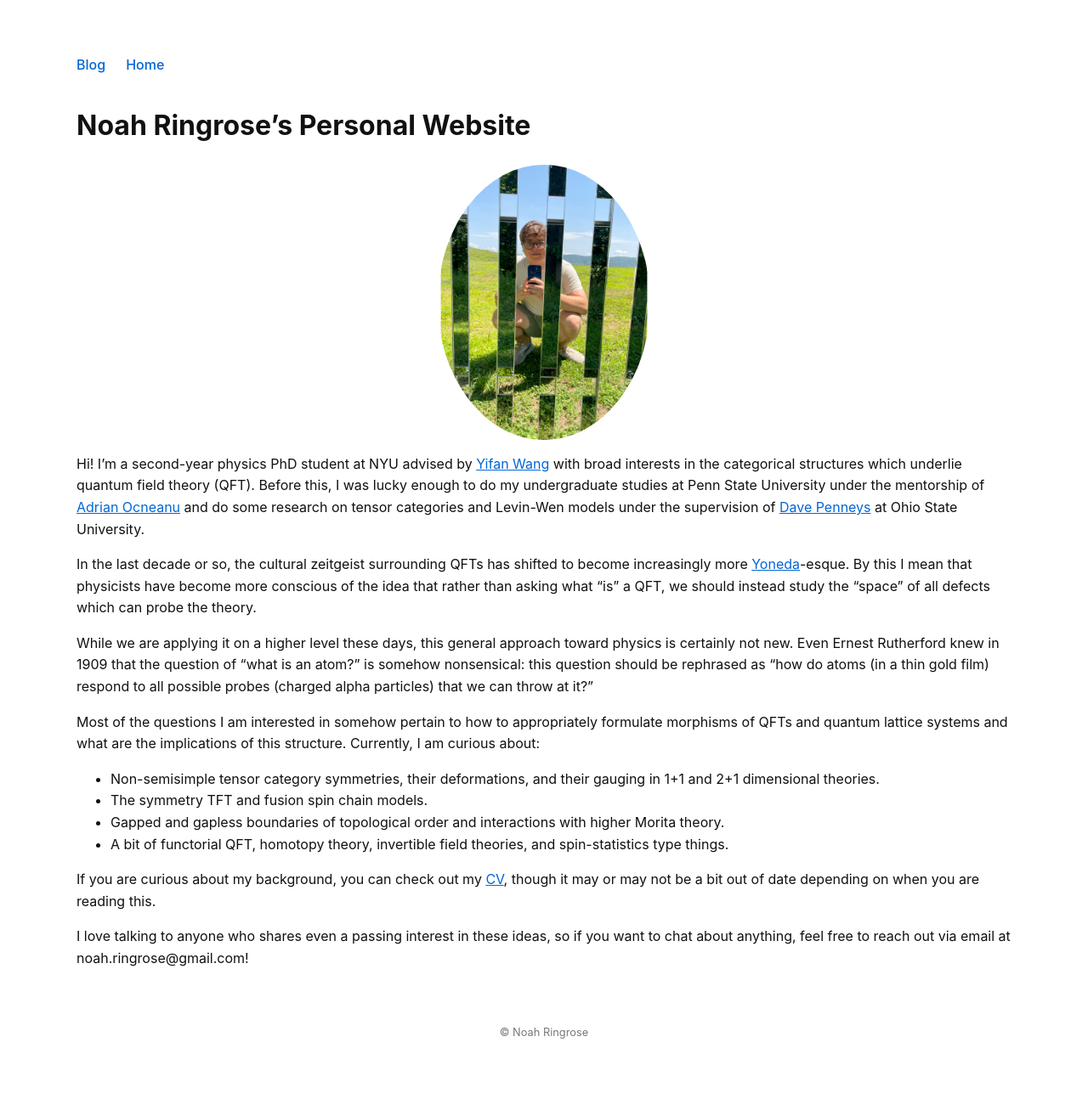
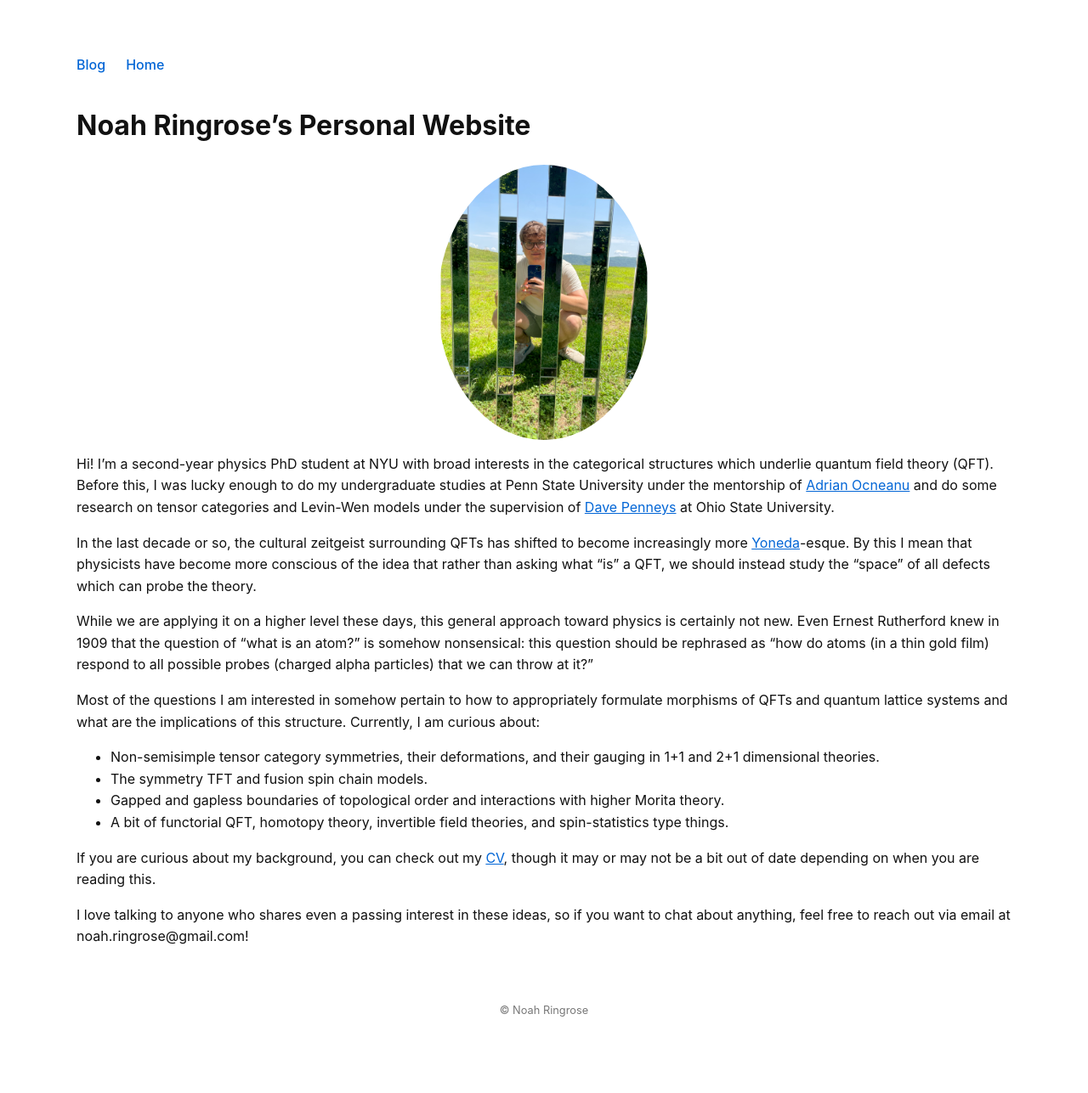
Before and after one commit to noahringrose/noahringrose.github.io, a Jekyll site: the page built from index.md, in a window 1280 px wide. Shown: the whole page at 85% size. Built offline with Jekyll 4.4.1, drawn with Linux system fonts in a browser that asks for light colours; after the commit the page ends 1261 px from its top, so only the background shows below that.

Commit message:
Update index.md

```diff
--- a/index.md
+++ b/index.md
@@ -6,7 +6,7 @@ title: Home
 
 <img src="/assets/mirrorfence.png" alt="Profile picture" style="width:250px; border-radius: 50%; display:block; margin:auto;">
 
-Hi! I'm a second-year physics PhD student at NYU advised by [Yifan Wang](https://breakthroughprize.org/Laureates/1/L4020) with broad interests in the categorical structures which underlie quantum field theory (QFT). Before this, I was lucky enough to do my undergraduate studies at Penn State University under the mentorship of [Adrian Ocneanu](https://mathpicture.fas.harvard.edu/hrt-course) and do some research on tensor categories and Levin-Wen models under the supervision of [Dave Penneys](https://people.math.osu.edu/penneys.2/) at Ohio State University.
+Hi! I'm a second-year physics PhD student at NYU with broad interests in the categorical structures which underlie quantum field theory (QFT). Before this, I was lucky enough to do my undergraduate studies at Penn State University under the mentorship of [Adrian Ocneanu](https://mathpicture.fas.harvard.edu/hrt-course) and do some research on tensor categories and Levin-Wen models under the supervision of [Dave Penneys](https://people.math.osu.edu/penneys.2/) at Ohio State University.
 
 In the last decade or so, the cultural zeitgeist surrounding QFTs has shifted to become increasingly more [Yoneda](https://ncatlab.org/nlab/show/Yoneda+lemma)-esque. By this I mean that physicists have become more conscious of the idea that rather than asking what "is" a QFT, we should instead study the "space" of all defects which can probe the theory.
 
```
